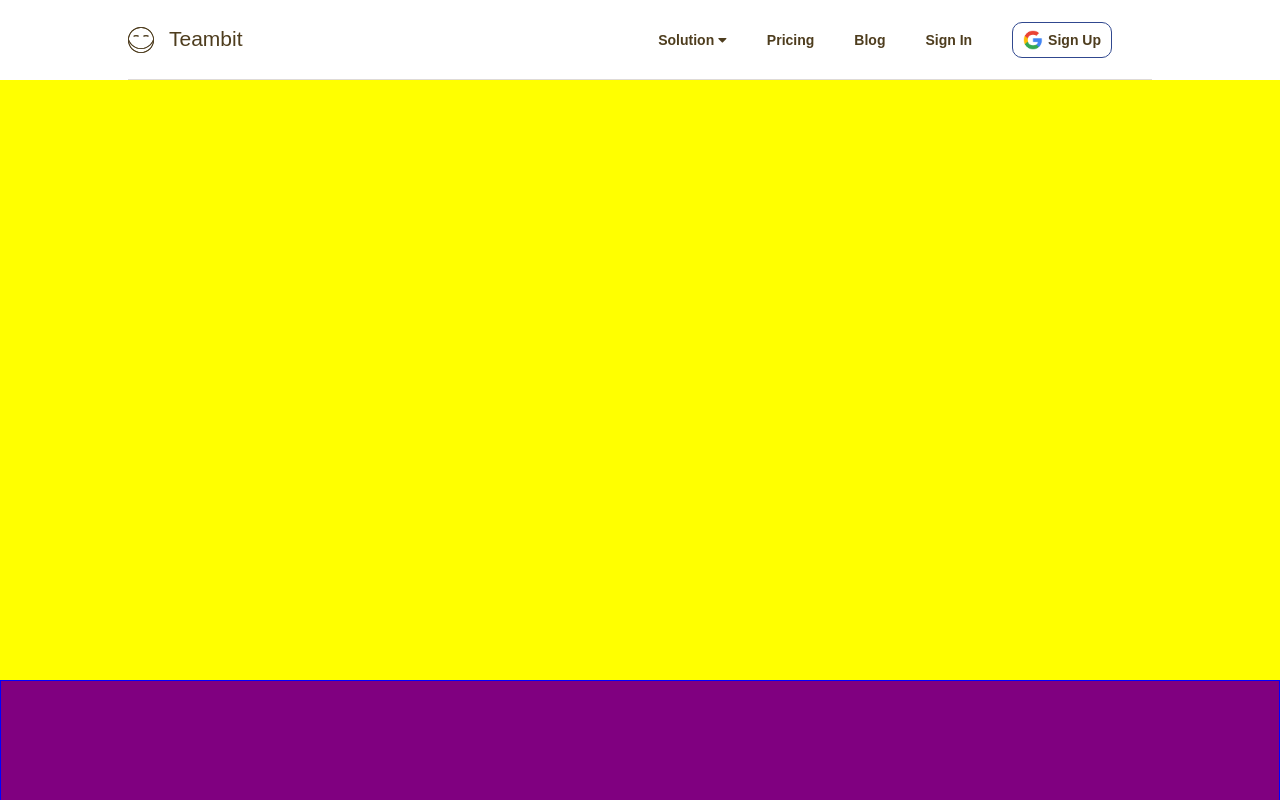
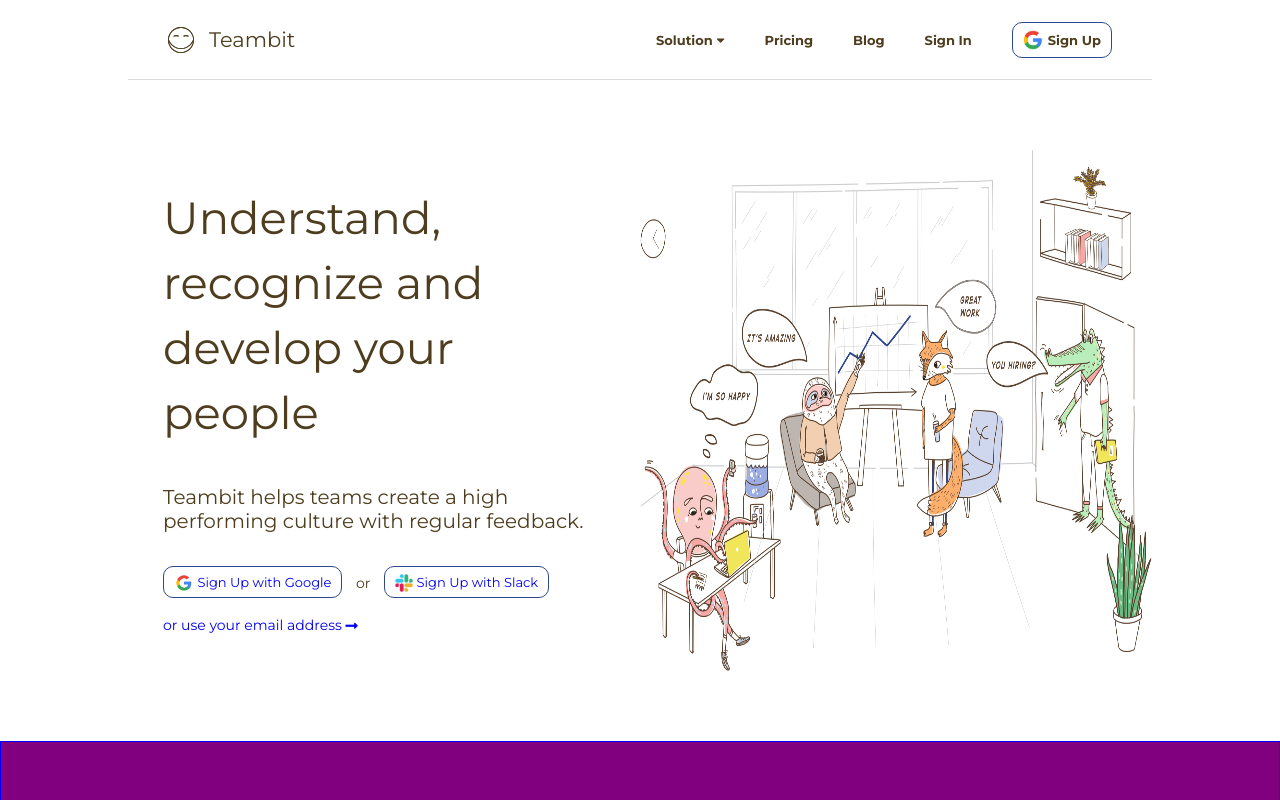
Before and after one commit to Matt0472/node-sass-teambit, a website: page index.html in a window 1280 px wide. Shown: the top 800 px of the page. Drawn offline with Linux system fonts and the light colour scheme.

Commit message:
up jumbo almost complete

```diff
--- a/index.html
+++ b/index.html
@@ -16,11 +16,11 @@
 
     <!-- navbar -->
       <nav class="navbar">
-        <div class="nav_left">
+        <div class="nav_left flex">
           <img src="img/logo-small.svg" alt="">
           <h2>Teambit</h2>
         </div>
-        <div class="nav_right">
+        <div class="nav_right flex">
           <div class="hamburger_menu">
             <i class="fas fa-bars"></i>
           </div>
@@ -39,11 +39,19 @@
       <!-- /navbar -->
 
       <!-- jumbotron -->
-    <div class="jumbotron">
+    <div class="jumbotron flex">
       <div class="title_wrapper">
+        <h1>Understand, recognize and develop your people</h1>
+        <p>Teambit helps teams create a high performing culture with regular feedback.</p>
+        <a class="sign_up_btn" href="#"><img src="img/google-logo-png.png" alt=""> Sign Up with Google</a>
+        <span>or</span>
+        <a class="sign_up_btn" href="#"><img src="img/slack-logo.png" class="slack_img" alt=""> Sign Up with Slack</a>
+        <a class="sign_up_email" href="#">or use your email address  <i class="fas fa-long-arrow-alt-right"></i></a>
+      </div>
 
+      <div class="jumbo_wrapper">
+        <img src="img/illustration-main.jpg" alt="">
       </div>
-      <div class="jumbo_wrapper"></div>
     </div>
     <!-- /jumbotron -->
 
--- a/src/app.scss
+++ b/src/app.scss
@@ -1,7 +1,7 @@
+@import url('https://fonts.googleapis.com/css?family=Montserrat:400,700&display=swap');
 @import 'partials/_variables.scss';
 @import 'partials/_mixin.scss';
 @import 'partials/_common.scss';
 @import 'partials/_header.scss';
 @import 'partials/_main.scss';
 @import 'partials/_footer.scss';
-@import url('https://fonts.googleapis.com/css?family=Roboto&display=swap');
--- a/src/partials/_common.scss
+++ b/src/partials/_common.scss
@@ -5,15 +5,9 @@
 }
 
 body {
-  font-family: HarmoniaSansProCyr-Regular, Arial, sans-serif;
+  font-family: 'Montserrat', sans-serif;
   font-size: 14px;
   color: $primarycolor;
-}
-@font-face {
-  font-family: HarmoniaSansProCyr-Regular, Arial, sans-serif;
-  src:
-      local("HarmoniaSansProCyr-Regular"),
-      url('https://teambit.io/wp-content/themes/teambeat/fonts/HarmoniaSansProCyr-Regular_gdi.woff') format("woff");
 }
 
 ul {
@@ -24,3 +18,6 @@
 a {
   text-decoration: none;
 }
+.flex {
+  display: flex;
+}
--- a/src/partials/_header.scss
+++ b/src/partials/_header.scss
@@ -1,3 +1,4 @@
+// NAVBAR
 .navbar {
   @include display-flex-between;
   width: $widthInner;
@@ -7,12 +8,9 @@
   border-bottom: 1px solid #DEDAD7;
 }
 
-.nav_left,
-.nav_right {
-  display: flex;
-}
 .nav_left {
   img {
+    margin-left: 40px;
     margin-right: $marginRight15;
   }
   h2 {
@@ -28,6 +26,7 @@
     a {
       color: $primarycolor;
       font-weight: bold;
+      font-size: 13px;
     }
     .login_btn img {
       width: 20px;
@@ -40,6 +39,7 @@
     }
     .hamburger_menu {
       display: block;
+      margin-right: $marginRight40;
     }
   }
 }
@@ -47,7 +47,61 @@
   @include login-button;
   @include display-flex-align-center;
 }
+// fine navbar
+
+// JUMBOTRON
 .jumbotron {
-  height: 600px;
-  background-color: yellow;
+  width: $widthInner;
+  margin: 70px auto;
+  .title_wrapper {
+    width: calc(100% / 2);
+    padding: 35px;
+    h1 {
+      font-size: 45px;
+      line-height: 65px;
+      font-weight: normal;
+    }
+    p {
+      font-size: 20px;
+      margin: 40px 0;
+    }
+    .sign_up_btn {
+      @include login-button;
+      font-size: 13px;
+      vertical-align: middle;
+      img {
+        width: 20px;
+        vertical-align: middle;
+        margin-bottom: 2px;
+        &.slack_img {
+          width: 18px;
+        }
+      }
+    }
+    span {
+      margin: 0 10px;
+    }
+    .sign_up_email {
+      margin-top: 20px;
+      display: block;
+      line-height: 20px;
+      i {
+        vertical-align: middle;
+        line-height: 20px;
+      }
+    }
+  }
+  .jumbo_wrapper {
+    width: calc(100% / 2);
+    img {
+      width: 100%;
+      height: 100%;
+    }
+  }
+
 }
+@media screen and (max-width: 1100px) {
+  .jumbotron {
+    flex-wrap: wrap;
+  }
+}
```
Also changed, not shown: dist/app.css, img/google-logo-png.png (added).
